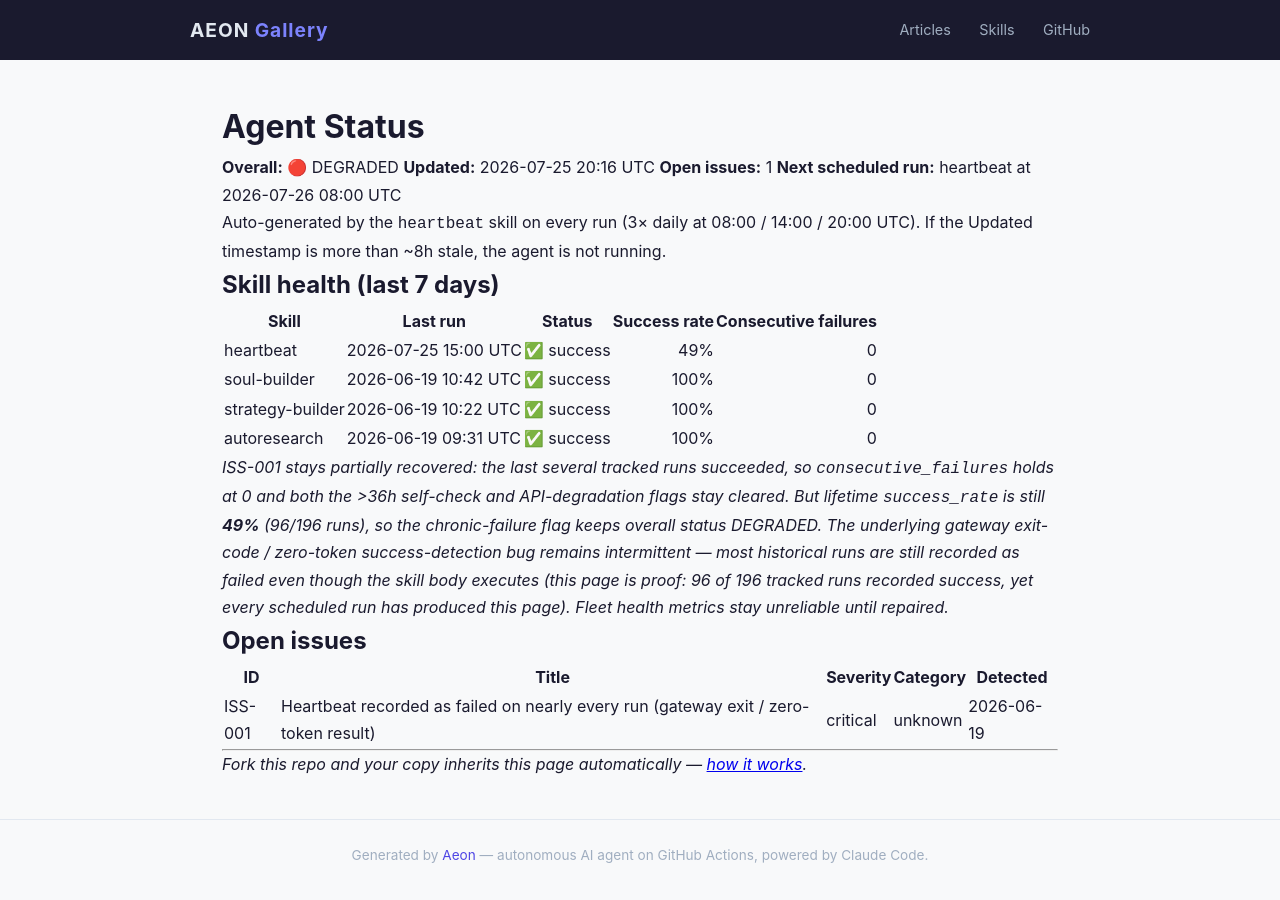
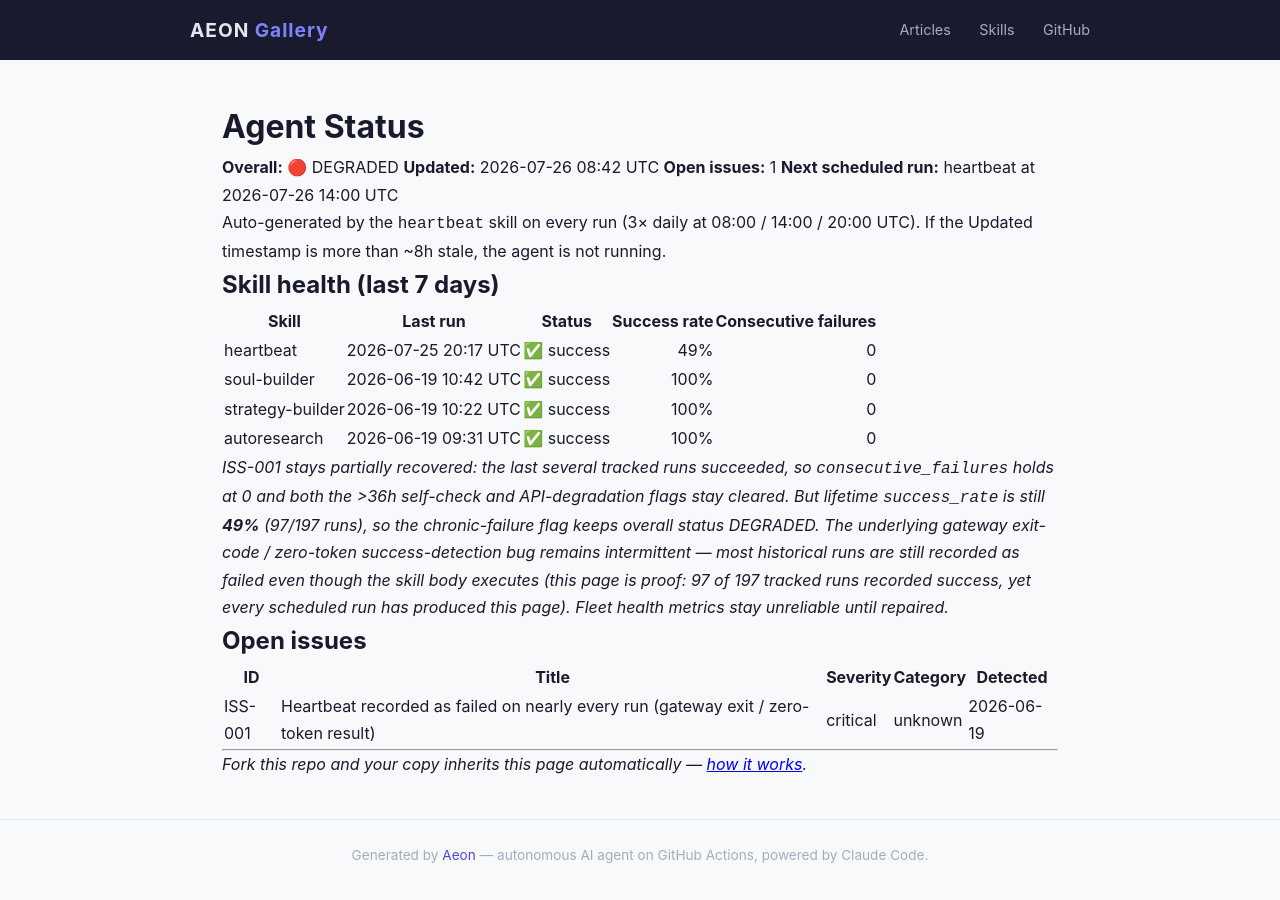
Before and after one commit to RickCrosschain/aeon, a Jekyll site: the page built from docs/status.md, in a window 1280 px wide. Built offline with Jekyll 4.4.1, drawn with Linux system fonts in a browser that asks for light colours.

Commit message:
chore(heartbeat): auto-commit 2026-07-26

```diff
--- a/docs/status.md
+++ b/docs/status.md
@@ -7,9 +7,9 @@
 # Agent Status
 
 **Overall:** 🔴 DEGRADED
-**Updated:** 2026-07-25 20:16 UTC
+**Updated:** 2026-07-26 08:42 UTC
 **Open issues:** 1
-**Next scheduled run:** heartbeat at 2026-07-26 08:00 UTC
+**Next scheduled run:** heartbeat at 2026-07-26 14:00 UTC
 
 Auto-generated by the `heartbeat` skill on every run (3× daily at 08:00 / 14:00 / 20:00 UTC). If the Updated timestamp is more than ~8h stale, the agent is not running.
 
@@ -17,12 +17,12 @@
 
 | Skill | Last run | Status | Success rate | Consecutive failures |
 |-------|----------|--------|-------------:|---------------------:|
-| heartbeat | 2026-07-25 15:00 UTC | ✅ success | 49% | 0 |
+| heartbeat | 2026-07-25 20:17 UTC | ✅ success | 49% | 0 |
 | soul-builder | 2026-06-19 10:42 UTC | ✅ success | 100% | 0 |
 | strategy-builder | 2026-06-19 10:22 UTC | ✅ success | 100% | 0 |
 | autoresearch | 2026-06-19 09:31 UTC | ✅ success | 100% | 0 |
 
-_ISS-001 stays partially recovered: the last several tracked runs succeeded, so `consecutive_failures` holds at 0 and both the >36h self-check and API-degradation flags stay cleared. But lifetime `success_rate` is still **49%** (96/196 runs), so the chronic-failure flag keeps overall status DEGRADED. The underlying gateway exit-code / zero-token success-detection bug remains intermittent — most historical runs are still recorded as failed even though the skill body executes (this page is proof: 96 of 196 tracked runs recorded success, yet every scheduled run has produced this page). Fleet health metrics stay unreliable until repaired._
+_ISS-001 stays partially recovered: the last several tracked runs succeeded, so `consecutive_failures` holds at 0 and both the >36h self-check and API-degradation flags stay cleared. But lifetime `success_rate` is still **49%** (97/197 runs), so the chronic-failure flag keeps overall status DEGRADED. The underlying gateway exit-code / zero-token success-detection bug remains intermittent — most historical runs are still recorded as failed even though the skill body executes (this page is proof: 97 of 197 tracked runs recorded success, yet every scheduled run has produced this page). Fleet health metrics stay unreliable until repaired._
 
 ## Open issues
 
--- a/memory/token-usage.csv
+++ b/memory/token-usage.csv
@@ -99,3 +99,4 @@
 2026-07-25,heartbeat,claude-opus-4-8,2094,3947,336412,40268
 2026-07-25,heartbeat,claude-opus-4-8,19790,4492,329521,56133
 2026-07-25,heartbeat,claude-opus-4-8,2098,4084,422245,56805
+2026-07-26,heartbeat,claude-opus-4-8,2098,5090,426727,40740
```
Also changed, not shown: memory/logs/2026-07-26.md (added, +16 -0 lines), .outputs/heartbeat.md.
